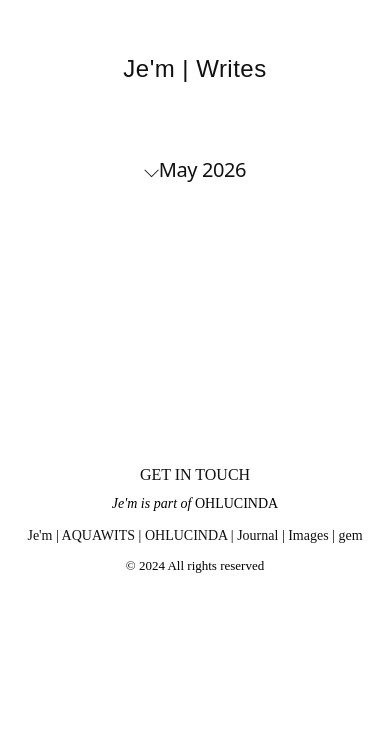
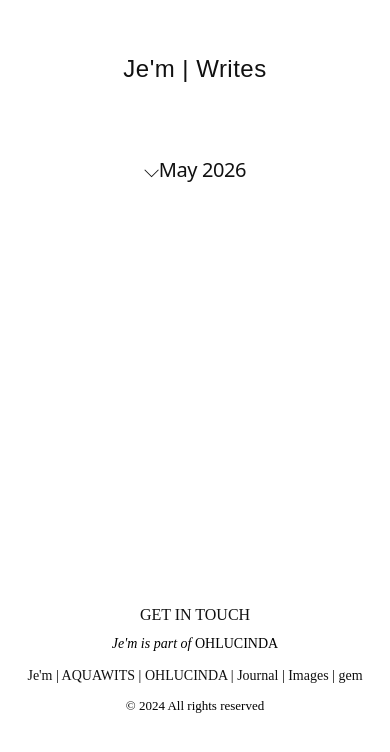
Before and after one commit to ohlucinda/ohlucinda-mobile, a Jekyll site: the page built from index.html, in a window 390 px wide. Shown: the top 752 px of the page. Built offline with Jekyll 4.4.1, drawn with Linux system fonts in a browser that asks for light colours; some web fonts are replaced.

Commit message:
Update style.css

```diff
--- a/assets/style.css
+++ b/assets/style.css
@@ -180,6 +180,10 @@ img {
     word-break: break-word;
   }
 
+  .footer {
+  margin-top: 320px;
+}
+
   img {
     width: 100%;
     height: auto;
```
